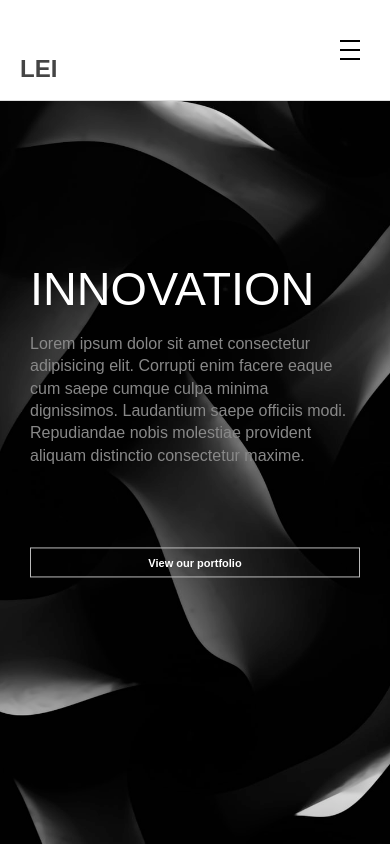
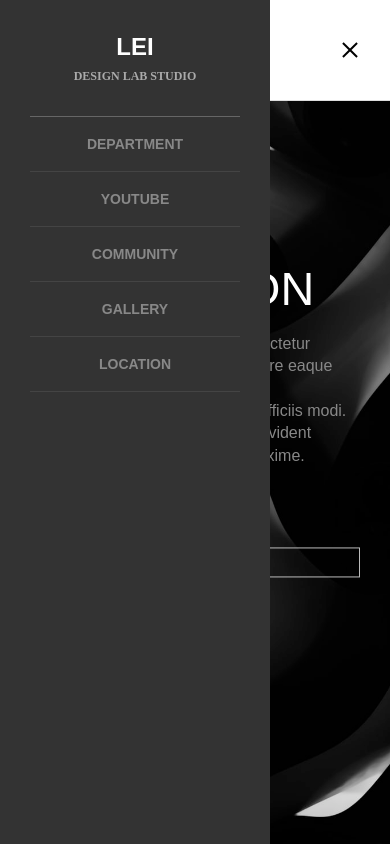
Before and after one commit to sindystar/REVIEW_-, a plain HTML site: page index.html in a window 390 px wide. Both pictures are taken after a click on the link "메뉴호출". Shown: the top 844 px of the page. Drawn offline with Linux system fonts and the light colour scheme.

Commit message:
기업형 레이아웃 js 연결 / menuMo left값 수정

```diff
--- a/css/style.css
+++ b/css/style.css
@@ -87,11 +87,12 @@
 #header .inner .menuMo{
   width: 270px; height: 100vh; background-color: #333;
   position: fixed;
-  top: 0; left: 0px;
+  top: 0; left: -270px;
   padding: 35px 30px;
   z-index: 10;
   transition: 0.5s;
-  display: none;
+  text-align: center;
+
 }
 #header .inner .menuMo.on{
   left: 0;
--- a/index.html
+++ b/index.html
@@ -8,6 +8,7 @@
   <title>기업형레이아웃</title>
   <link rel="stylesheet" href="css/style.css">
   <script src="https://kit.fontawesome.com/0ac8b4c1ba.js" crossorigin="anonymous"></script>
+  <script defer src="js/main.js"></script>
 </head>
 
 <body>
--- /dev/null
+++ b/js/main.js
@@ -0,0 +1,10 @@
+const btnCall = document.querySelector(".btnCall");
+const menuMo = document.querySelector(".menuMo");
+
+btnCall.onclick = function (e) {
+  e.preventDefault();
+
+  btnCall.classList.toggle("on");
+  menuMo.classList.toggle("on");
+
+}
```
